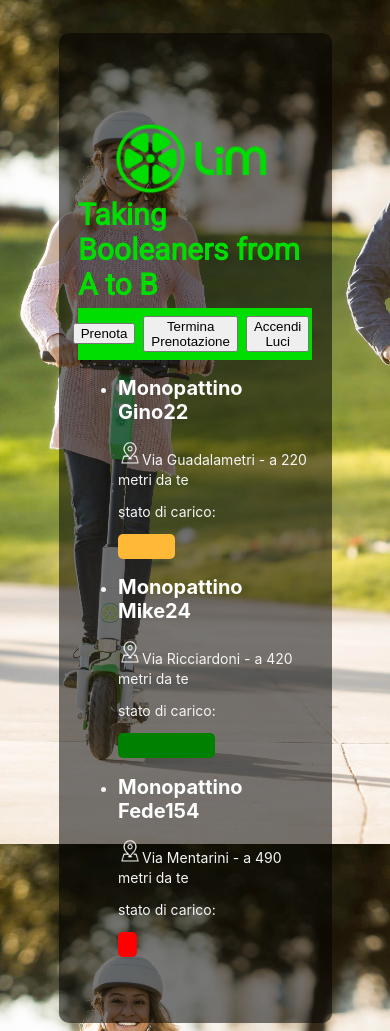
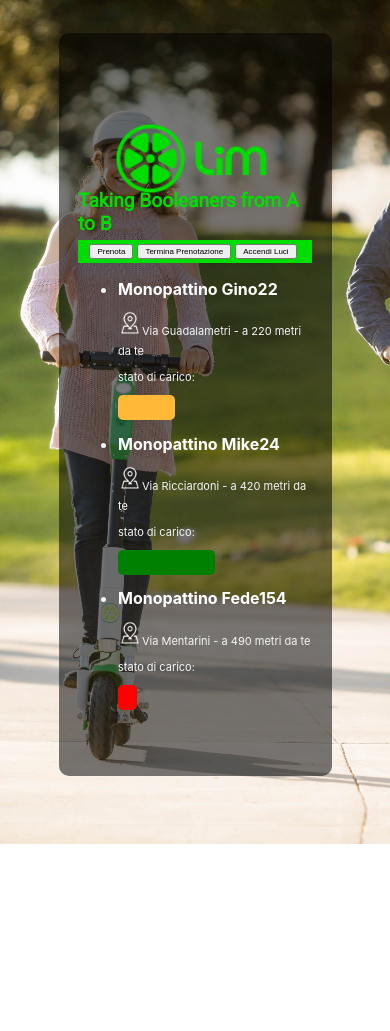
Before and after one commit to hongorgerelchimeg/Coding-Challenge-Boolean, a plain HTML site: page index.html in a window 390 px wide. After the commit the page ends 844 px from the top, so only its background shows below. Drawn offline with Linux system fonts and the light colour scheme.

Commit message:
Add files via upload

```diff
--- a/style.css
+++ b/style.css
@@ -134,3 +134,31 @@ span {
     background-color: red;
 
 }
+
+@media screen and (max-width: 500px) {
+
+    h1 {
+        font-size: 1.2em;
+        line-height: 18x;
+    }
+    h2 {
+        font-size: 1em;
+        line-height: 18px;
+    }
+    p {
+        font-size: 11px;
+    }
+    span {
+        font-size: 11px;
+        line-height: 15px;
+    }
+    .button_holder {
+        padding-top: 4px;
+        padding-bottom: 4px;
+        margin-top: -8px;
+    }
+    .button {
+        margin-right: 4px;
+        font-size: 8px;
+    }
+}
```
